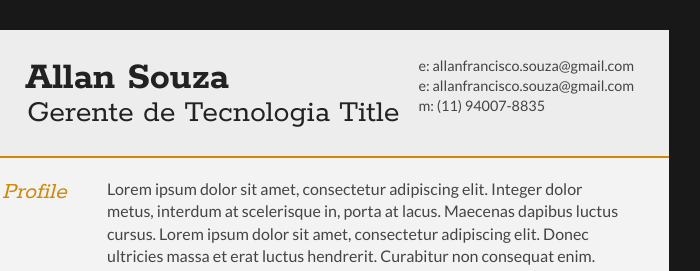
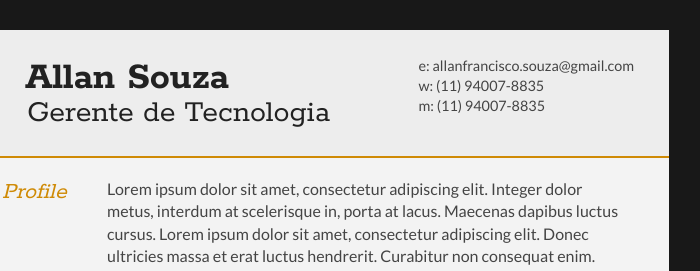
Before and after one commit to AlanLoirao/curriculo, a plain HTML site: page index.html in a window 1280 px wide. Shown: the top 271 px of the page, 371-1071 px from the left. Drawn offline with Linux system fonts and the light colour scheme; files that its build step writes are made by us from their sources.

Commit message:
Troca de dados

```diff
--- a/index.html
+++ b/index.html
@@ -23,13 +23,13 @@
 
   <div id="name">
    <h1 class="quickFade delayTwo">Allan Souza</h1>
-   <h2 class="quickFade delayThree">Gerente de Tecnologia Title</h2>
+   <h2 class="quickFade delayThree">Gerente de Tecnologia</h2>
   </div>
 
   <div id="contactDetails" class="quickFade delayFour">
    <ul>
     <li>e: <a href="mailto:allanfrancisco.souza@gmail.com" target="_blank">allanfrancisco.souza@gmail.com</a></li>
-    <li>e: <a href="mailto:allanfrancisco.souza@gmail.com" target="_blank">allanfrancisco.souza@gmail.com</a></li>
+    <li>w: <a href="https://api.whatsapp.com/send?phone=5511940078835&text=Ola%2C" target="_blank">(11) 94007-8835</a></li>
     <li>m: (11) 94007-8835</li>
    </ul>
   </div>
```
